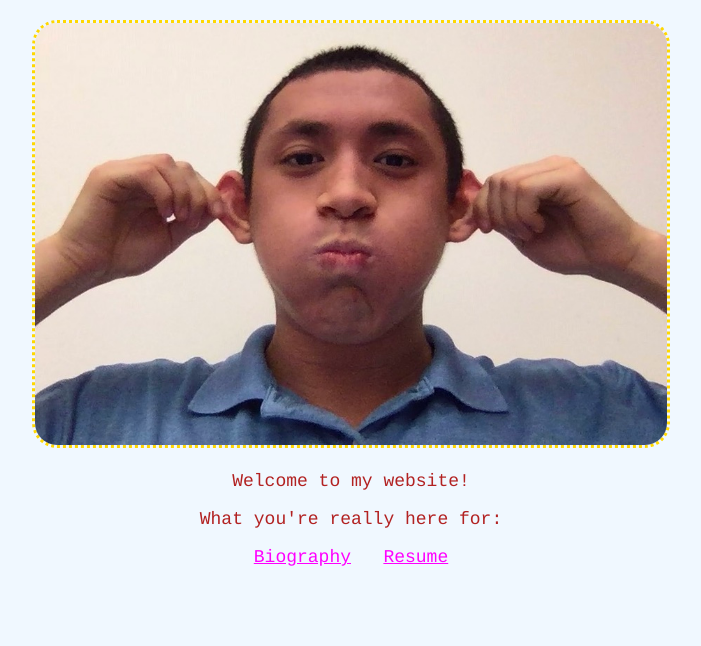
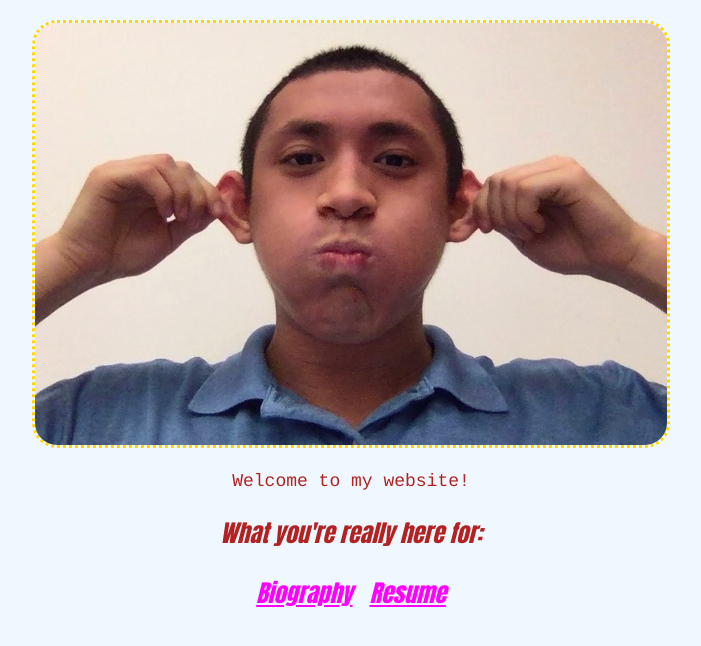
Before and after one commit to thomas-cd/thomas-cd.github.io, a plain HTML site: page index.html in a window 1280 px wide. Shown: the part 122-768 px from the top of the page, without its empty margins (289-990 px from the left). Drawn offline with Linux system fonts and the light colour scheme.

Commit message:
fixed # to . for id to class

```diff
--- a/index.css
+++ b/index.css
@@ -39,7 +39,7 @@ img {
   border-radius: 25px;
 }
 
-#important {
+.important {
   font-family: "Impact";
   font-weight: 900;
   font-style: italic;
```
